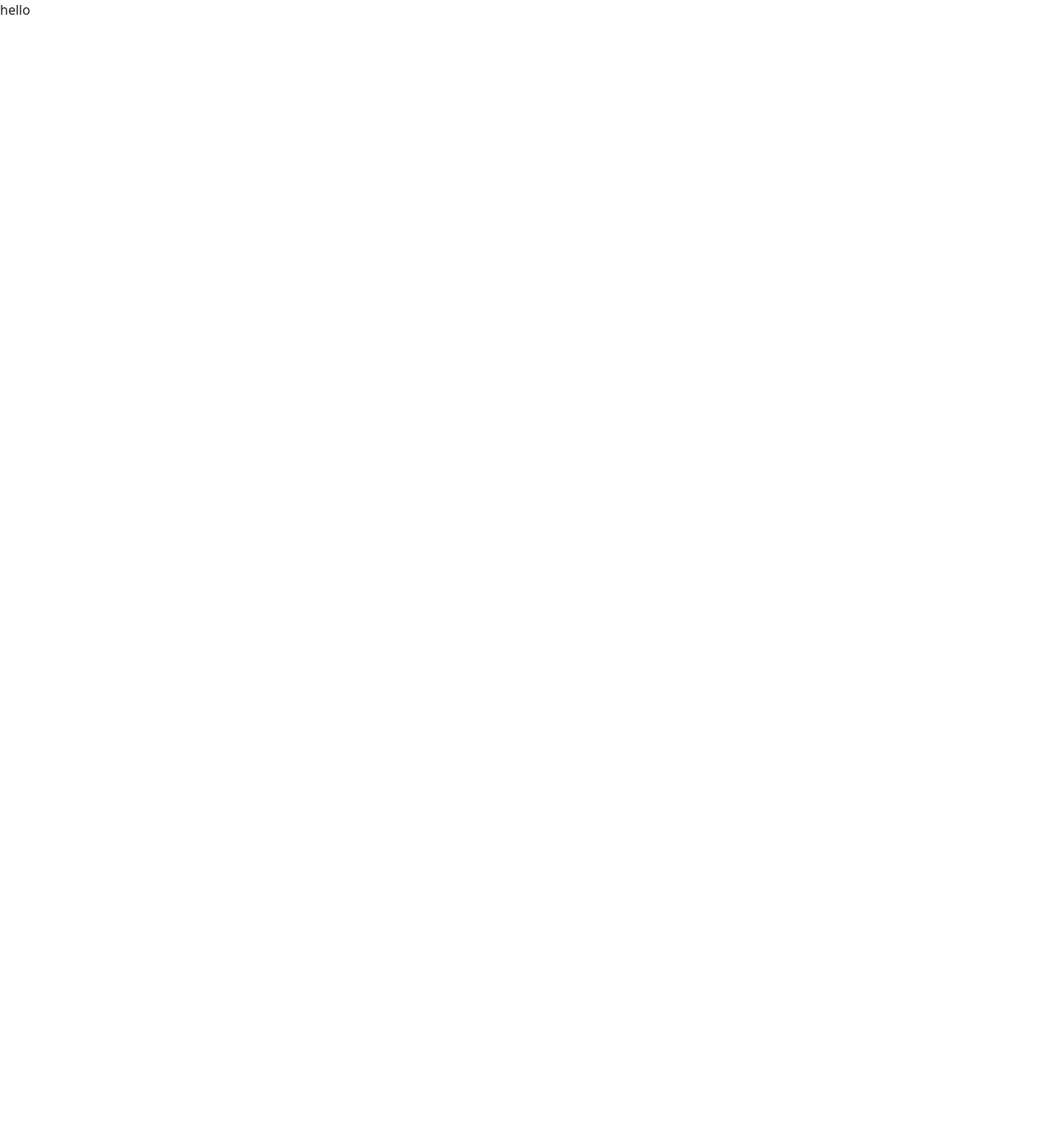
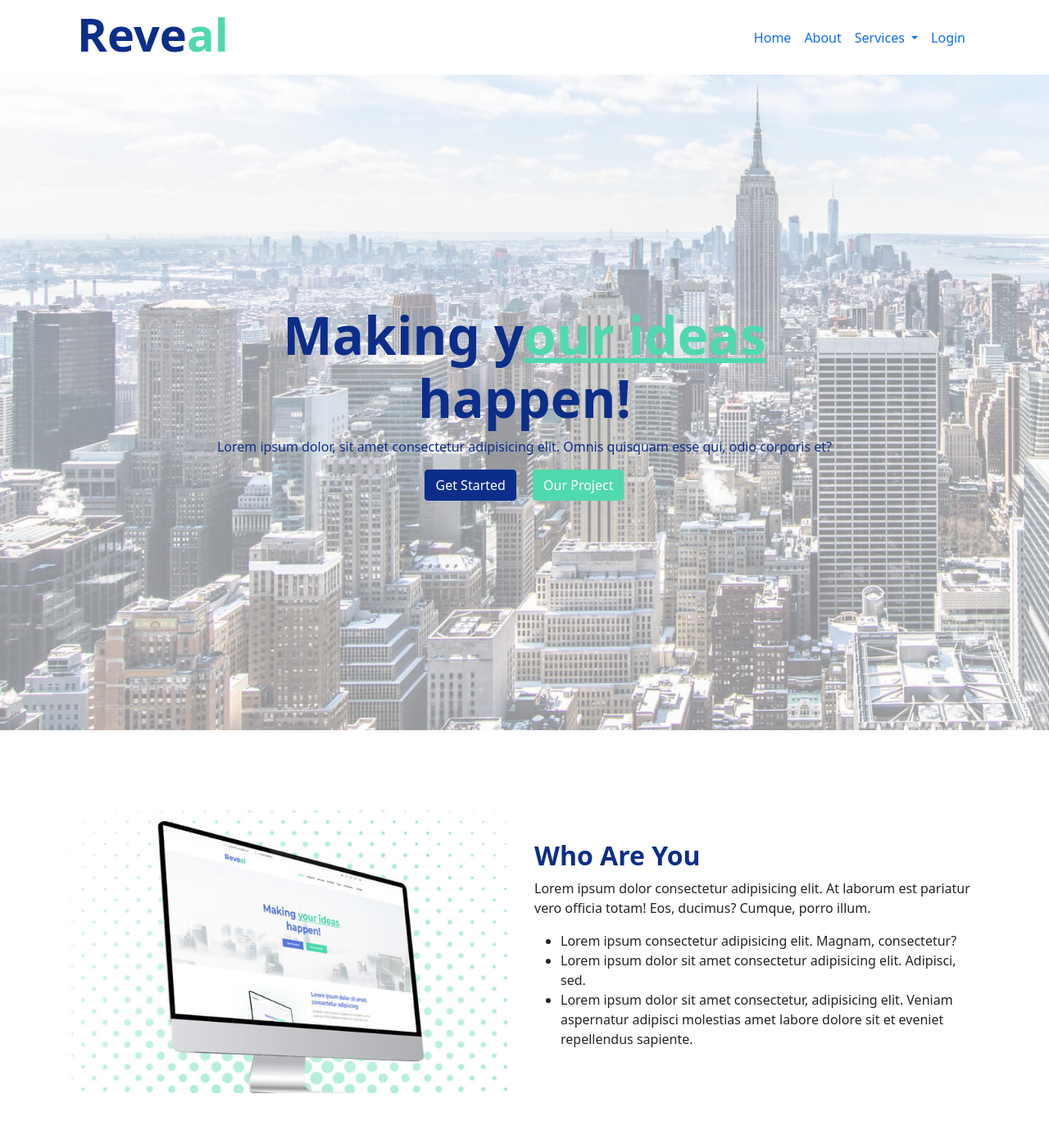
Before and after one commit to dev-nirob1/reveal-landing-page, a plain HTML site: page index.html in a window 1280 px wide. Shown: the whole page at 82% size. Before the commit the page ends 800 px from the top, so only its background shows below. Drawn offline with Linux system fonts and the light colour scheme.

Commit message:
navbar & about section design complete

```diff
--- a/css/style.css
+++ b/css/style.css
@@ -1,13 +1,19 @@
 .banner-img-1{
-    background-image: url("../image/carousel/3.jpg");
+    background-image: url("../resource/image/carousel/1.jpg");
+    background-repeat: no-repeat;
+    background-size: cover;
     height: 100vh;
 }
 .banner-img-2{
-    background-image: url("../image/carousel/4.jpg");
+    background-image: url("../resource/image/carousel/2.jpg");
     height: 100vh;
+    background-repeat: no-repeat;
+    background-size: cover;
 }
 .banner-img-3{
-    background-image: url("../image/carousel/5.jpg");
+    background-image: url("../resource/image/carousel/3.jpg");
+    background-repeat: no-repeat;
+    background-size: cover;
     height: 100vh;
 }
 .client-image{
--- a/index.html
+++ b/index.html
@@ -9,8 +9,102 @@
     <link rel="stylesheet" href="css/bootstrap.css">
 </head>
 <body>
+    <header>
+        <div class="shadow">
+            <nav class="navbar navbar-expand-lg bg-body-tertiary container">
+                <div class="container-fluid">
+                  <h1 class="fw-bold display-4 text-primary">Reve<span class="text-secondary">al</span></h1>
+                  <button class="navbar-toggler btn-close" type="button" data-bs-toggle="collapse" data-bs-target="#navbarSupportedContent" aria-controls="navbarSupportedContent" aria-expanded="false" aria-label="Toggle navigation">
+                    <span class="navbar-toggler-icon"></span>
+                  </button>
+                  <div class="collapse navbar-collapse" id="navbarSupportedContent">
+                    <ul class="navbar-nav ms-auto mb-2 mb-lg-0">
+                      <li class="nav-item">
+                        <a class="nav-link active" aria-current="page" href="#">Home</a>
+                      </li>
+                      <li class="nav-item">
+                        <a class="nav-link" href="#">About</a>
+                      </li>
+                      <li class="nav-item dropdown">
+                        <a class="nav-link dropdown-toggle" href="#" role="button" data-bs-toggle="dropdown" aria-expanded="false">
+                          Services
+                        </a>
+                        <ul class="dropdown-menu">
+                          <li><a class="dropdown-item" href="#">Action</a></li>
+                          <li><a class="dropdown-item" href="#">Another action</a></li>
+                          <li><a class="dropdown-item" href="#">Something else here</a></li>
+                        </ul>
+                      </li>
+                      <li class="nav-item">
+                        <a class="nav-link">Login</a>
+                      </li>
+                    </ul>
+                  </div>
+                </div>
+              </nav>
+        </div>
 
-    hello
+        <!-- carousel item  -->
+        <div id="carouselExampleSlidesOnly" class="carousel slide" data-bs-ride="carousel">
+            <div class="carousel-inner">
+              <div class="carousel-item active" data-bs-interval="3000">
+                <div class="banner-img-1 d-flex justify-content-center align-items-center">
+                    <div class="text-center">
+                        <h1 class="text-primary display-3 fw-bold">Making y<span class="text-secondary text-decoration-underline">our ideas </span><br> happen!</h1>
+                        <p class="text-primary">Lorem ipsum dolor, sit amet consectetur adipisicing elit. Omnis quisquam esse qui, odio corporis et?</p>
+
+                    <button class="btn btn-primary me-3">Get Started</button>
+                    <button class="btn btn-secondary">Our Project</button>
+                    </div>
+                </div>
+              </div>
+              <div class="carousel-item" data-bs-interval="3000">
+                  <div class="banner-img-2 d-flex justify-content-center align-items-center">
+                    <div class="text-center">
+                        <h1 class="text-primary display-3 fw-bold">Making y<span class="text-secondary text-decoration-underline">our ideas </span><br> happen!</h1>
+                        <p class="text-primary">Lorem ipsum dolor, sit amet consectetur adipisicing elit. Omnis quisquam esse qui, odio corporis et?</p>
+
+                    <button class="btn btn-primary me-3">Get Started</button>
+                    <button class="btn btn-secondary">Our Project</button>
+                    </div>
+                </div>
+              </div>
+              <div class="carousel-item" data-bs-interval="3000">
+                <div class="banner-img-3 d-flex justify-content-center align-items-center">
+                    <div class="text-center">
+                        <h1 class="text-primary display-3 fw-bold">Making y<span class="text-secondary text-decoration-underline">our ideas </span><br> happen!</h1>
+                        <p class="text-primary">Lorem ipsum dolor, sit amet consectetur adipisicing elit. Omnis quisquam esse qui, odio corporis et?</p>
+
+                    <button class="btn btn-primary me-3">Get Started</button>
+                    <button class="btn btn-secondary">Our Project</button>
+                    </div>
+                </div>
+              </div>
+            </div>
+          </div>
+
+    </header>
+
+    <main>
+        <section class="container my-5 py-5">
+            <div class="row align-items-center">
+                <div class="col-12 col-md-6">
+                    <img class="img-fluid w-100" src="resource/image/about-img.jpg" alt="">
+                </div>
+                <div class="col-12 col-md-6 mt-4 mt-md-0">
+                    <h2 class="text-primary fw-bold">Who Are You</h2>
+                    <p>Lorem ipsum dolor consectetur adipisicing elit. At laborum est pariatur vero officia totam! Eos, ducimus? Cumque, porro illum.</p>
+                    <ul>
+                        <li>Lorem ipsum  consectetur adipisicing elit. Magnam, consectetur?</li>
+                        <li>Lorem ipsum dolor sit amet consectetur adipisicing elit. Adipisci, sed.</li>
+                        <li>Lorem ipsum dolor sit amet consectetur, adipisicing elit. Veniam aspernatur adipisci molestias amet labore dolore sit et eveniet repellendus sapiente.</li>
+                    </ul>
+                </div>
+            </div>
+        </section>
+    </main>
+
+
     <script src="js/bootstrap.js"></script>
 </body>
 </html>
```
